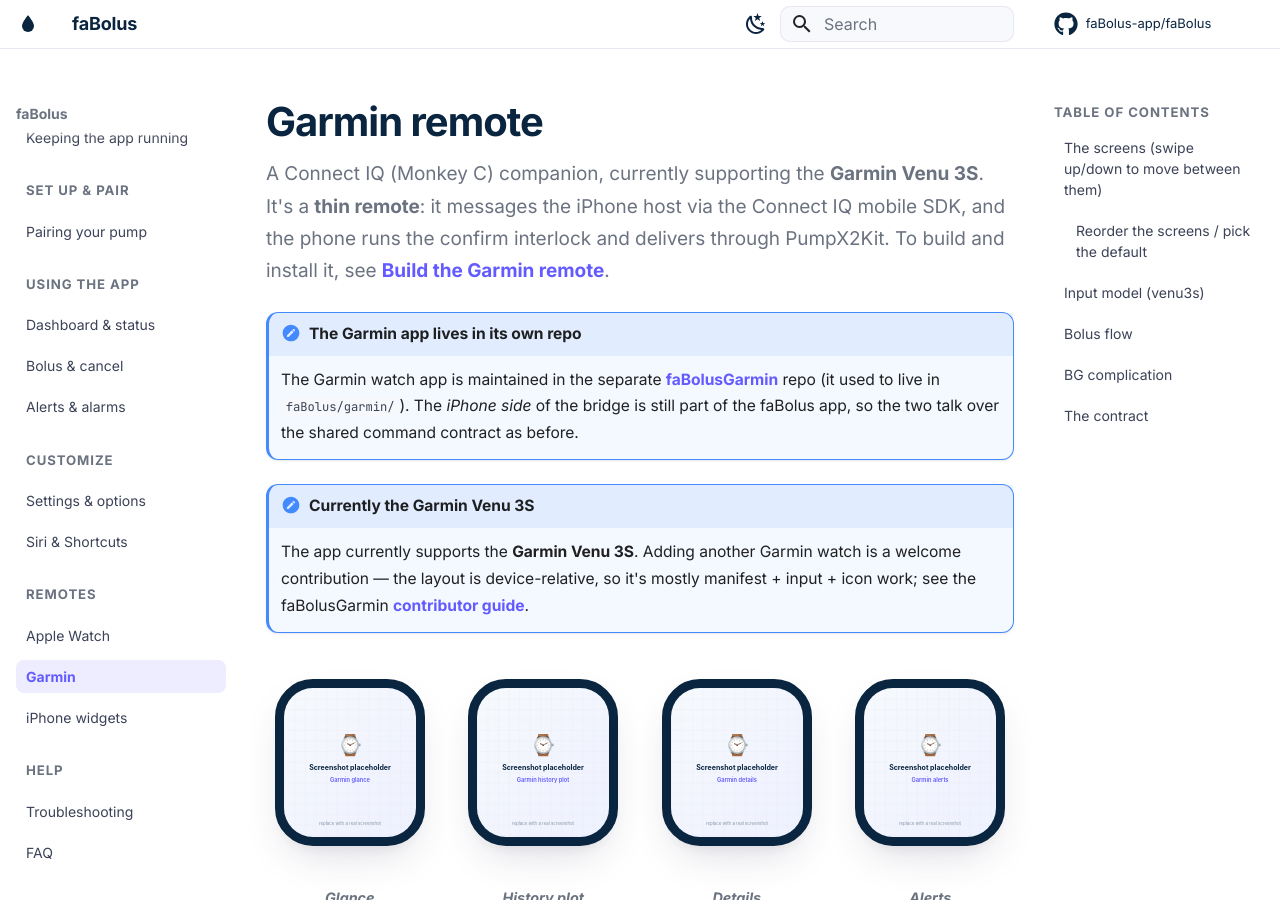
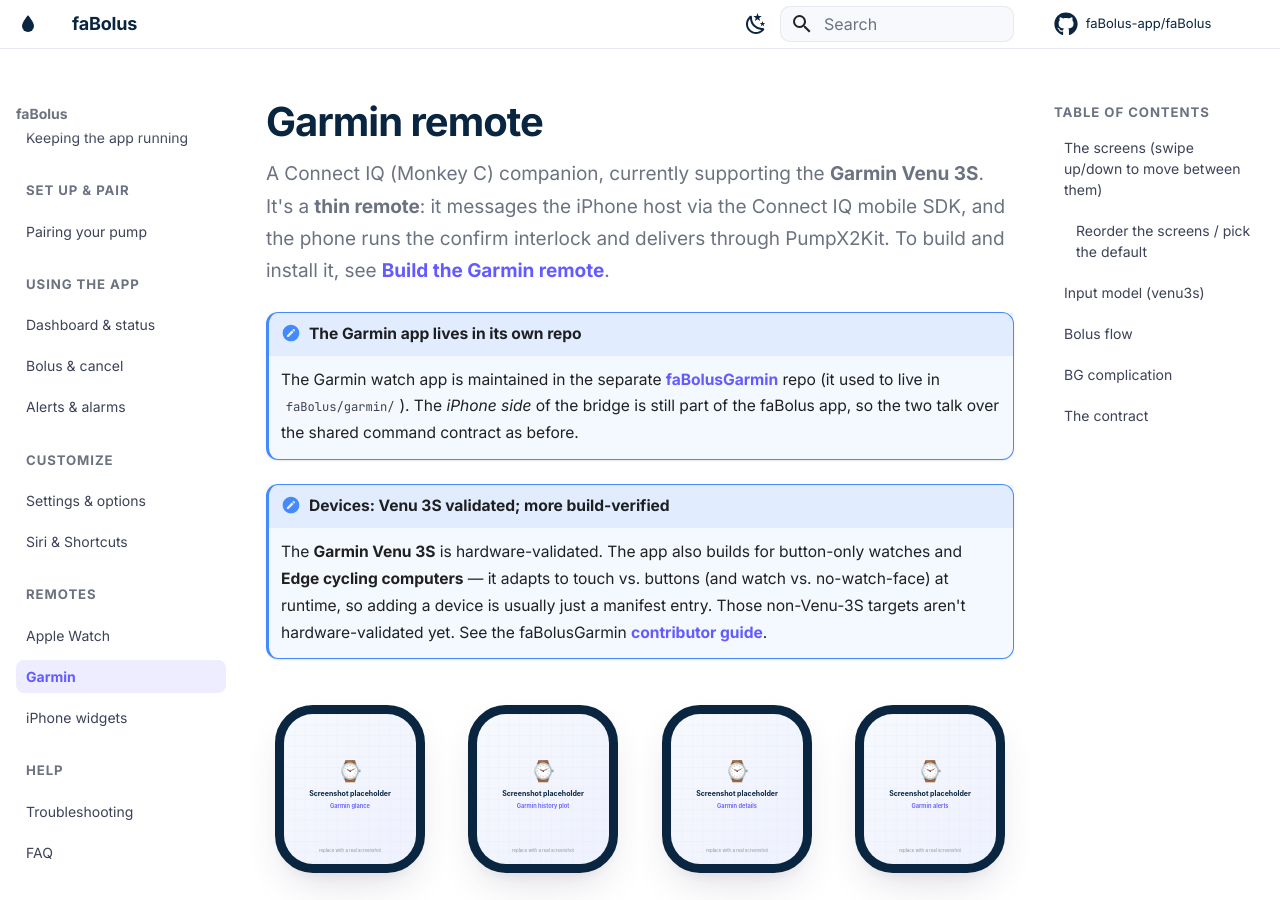
Before and after one commit to faBolus-app/faBolus, an MkDocs documentation site: the page built from docs/remotes/garmin.md, in a window 1280 px wide and 900 px high. Built offline with MkDocs 1.6.1 and Material for MkDocs 9.7.7, drawn with Linux system fonts in a browser that asks for light colours; comment, search, counter and statistics services are not loaded.

Commit message:
docs: Garmin remote now adapts to touch/button devices + Edge at runtime
Reflect the faBolusGarmin portability work: Venu 3S validated; button watches and Edge
cycling computers build-verified; adding a device is usually just a manifest entry.

Co-Authored-By: Claude Opus 4.8 <noreply@anthropic.com>

```diff
--- a/docs/remotes/garmin.md
+++ b/docs/remotes/garmin.md
@@ -11,11 +11,12 @@ interlock and delivers through PumpX2Kit. To build and install it, see
     `faBolus/garmin/`). The *iPhone side* of the bridge is still part of the faBolus app,
     so the two talk over the shared command contract as before.
 
-!!! note "Currently the Garmin Venu 3S"
-    The app currently supports the **Garmin Venu 3S**. Adding another Garmin watch is a welcome
-    contribution — the layout is device-relative, so it's mostly manifest + input + icon work; see
-    the faBolusGarmin
-    [contributor guide](https://github.com/faBolus-app/faBolusGarmin/blob/master/CONTRIBUTING.md#add-support-for-another-garmin-watch).
+!!! note "Devices: Venu 3S validated; more build-verified"
+    The **Garmin Venu 3S** is hardware-validated. The app also builds for button-only watches and
+    **Edge cycling computers** — it adapts to touch vs. buttons (and watch vs. no-watch-face) at
+    runtime, so adding a device is usually just a manifest entry. Those non-Venu-3S targets aren't
+    hardware-validated yet. See the faBolusGarmin
+    [contributor guide](https://github.com/faBolus-app/faBolusGarmin/blob/master/CONTRIBUTING.md#add-support-for-another-garmin-device).
 
 <div class="cx2-shots" markdown>
 <figure class="cx2-shot watch" markdown="span">
```
Also changed, not shown: 1 other file.
